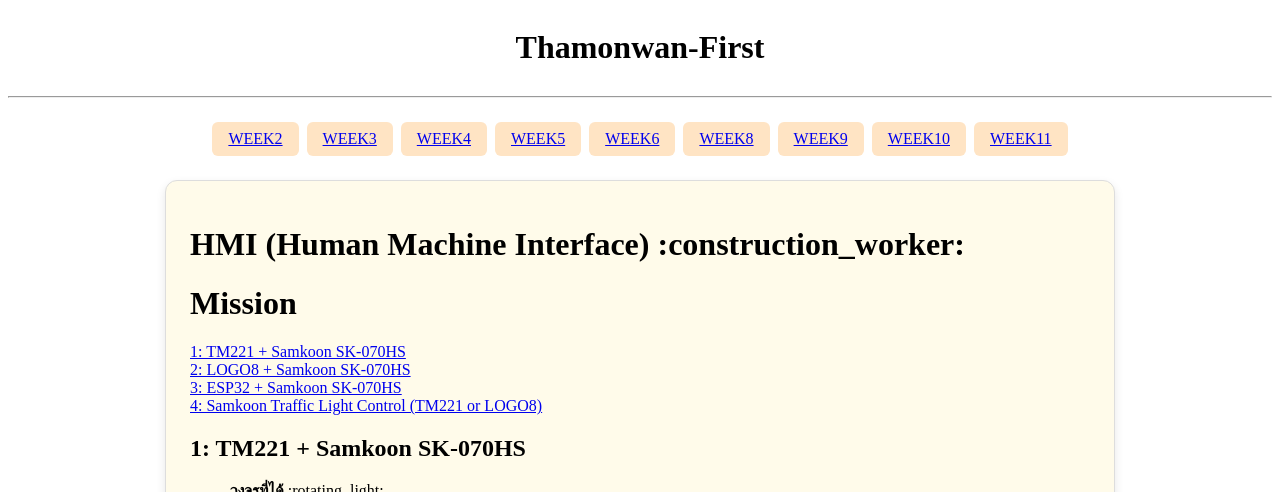
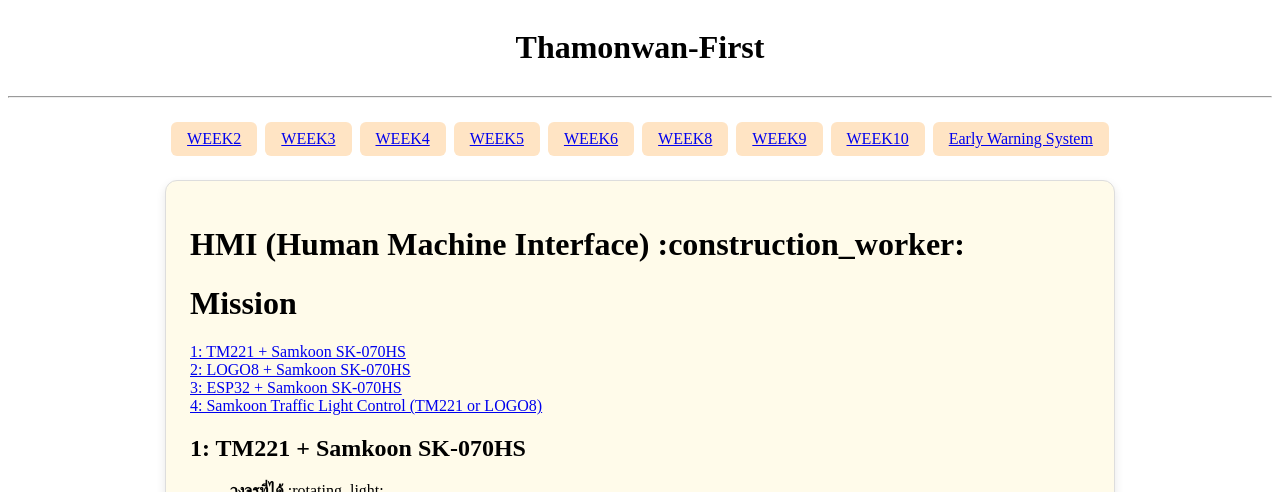
Before and after one commit to Thamonwan-first/Thamonwan-first.github.io, a Jekyll site: the page built from week5.md, in a window 1280 px wide and 900 px high, cut to the strip 0-492 px from the top of the window. Built offline with Jekyll 4.4.1, drawn with Linux system fonts in a browser that asks for light colours.

Commit message:
complete embedded

```diff
--- a/_layouts/default.html
+++ b/_layouts/default.html
@@ -21,7 +21,7 @@
     <a style="background-color: bisque; border-radius: 6px; padding: 8px 16px; margin: 0 4px;" href="/week8/" class="{% if page.url == '/week8/' %}active{% endif %}">WEEK8</a>
     <a style="background-color: bisque; border-radius: 6px; padding: 8px 16px; margin: 0 4px;" href="/week9/" class="{% if page.url == '/week9/' %}active{% endif %}">WEEK9</a>
     <a style="background-color: bisque; border-radius: 6px; padding: 8px 16px; margin: 0 4px;" href="/week10/" class="{% if page.url == '/week10/' %}active{% endif %}">WEEK10</a>
-    <a style="background-color: bisque; border-radius: 6px; padding: 8px 16px; margin: 0 4px;" href="/Early Warning System/" class="{% if page.url == '/Early Warning System/' %}active{% endif %}">WEEK11</a>
+    <a style="background-color: bisque; border-radius: 6px; padding: 8px 16px; margin: 0 4px;" href="/Early Warning System/" class="{% if page.url == '/Early Warning System/' %}active{% endif %}">Early Warning System</a>
 
   </span>
   <main>
```
